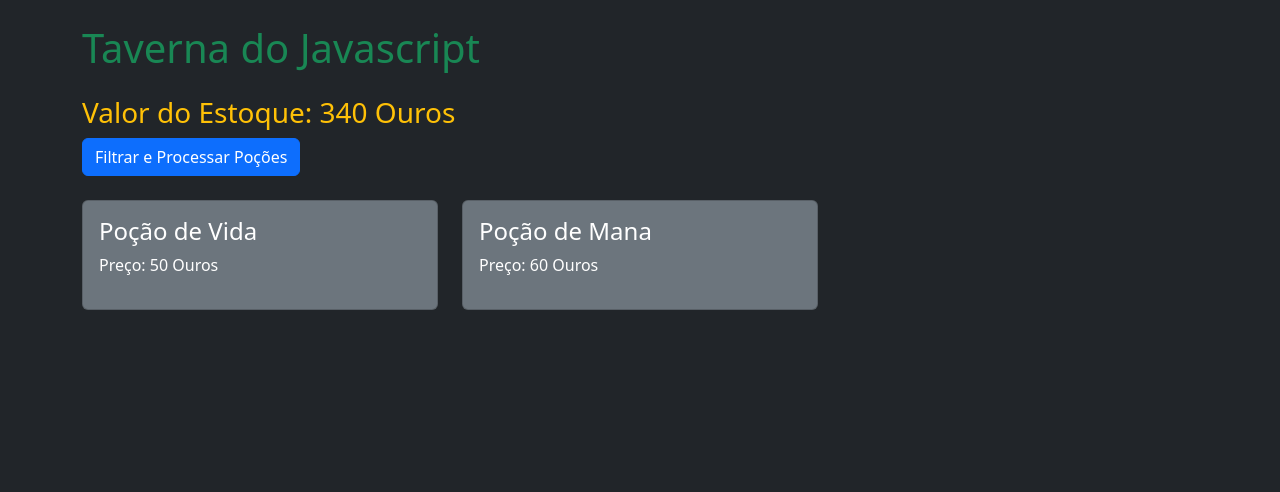
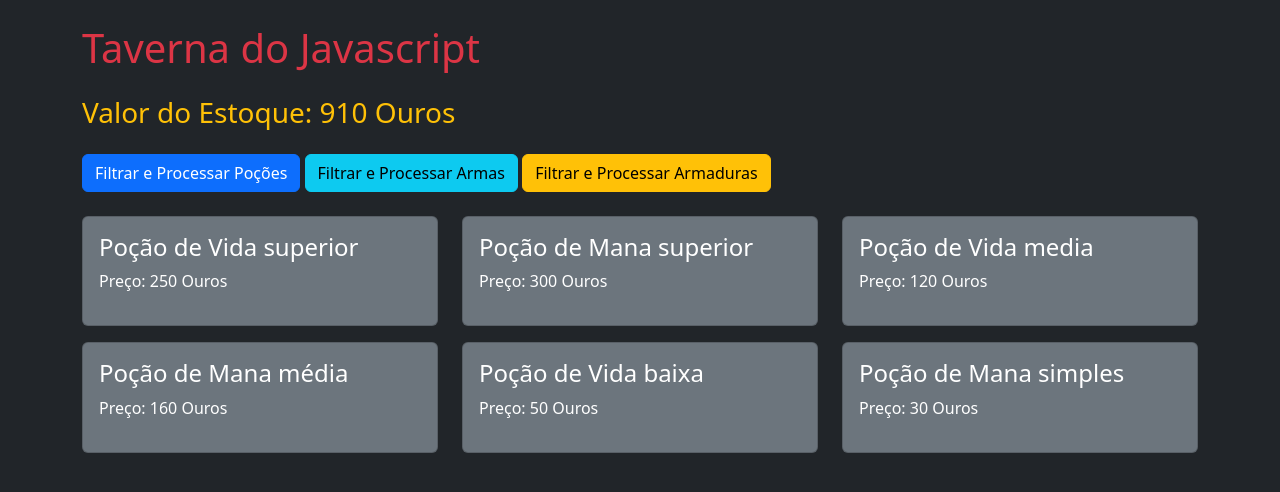
Before and after one commit to oliverbbn/taverna-rpg, a plain HTML site: page index.html in a window 1280 px wide. Both pictures are taken after a click on the button "Filtrar e Processar Poções". Drawn offline with nearby package versions, Linux system fonts and the light colour scheme.

Commit message:
Fix:reduce agora calcula apenas os itens filtrados na tela

```diff
--- a/index.html
+++ b/index.html
@@ -4,14 +4,18 @@
         <meta charset="UTF-8">
         <title>Taverna RPG</title>
         <link href="https://cdn.jsdelivr.net/npm/bootstrap@5.3.0/dist/css/bootstrap.min.css" rel="stylesheet" href="style.css">
+        <link rel="stylesheet" href="style.css">
     </head>
     <body class = "bg-dark text-white p-4">
         <div class="container">
-            <h1 class="text-success mb-4">Taverna do Javascript</h1>
-            <h3 id="valor-total" class="text-warning">Valor do Estoque: 0 Ouro</h3>
-            <button onclick="processarEstoque()" class="btn btn-primary mb-4">Filtrar e Processar Poções</button>
+            <h1 class="text-danger mb-4">Taverna do Javascript</h1>
+            <h3 id="valor-total" class="text-warning mb-4">Valor do Estoque: 0 Ouro</h3>
+            <button onclick="processarPocoes()" class="btn btn-primary mb-4">Filtrar e Processar Poções</button>
+            <button onclick="processarArmas()" class="btn btn-info mb-4">Filtrar e Processar Armas</button>
+            <button onclick="processarArmaduras()" class="btn btn-warning mb-4">Filtrar e Processar Armaduras</button>
             <div id="vitrine" class="row"></div>
         </div>
 <script src="script.js"></script>
+
 </body>
 </html>
--- a/script.js
+++ b/script.js
@@ -1,12 +1,21 @@
 // Nosso banco de dados bruto.
 let estoque = [
     {nome: "Espada Longa", tipo: "Arma", preco: 150},
-    {nome: "Poção de Vida", tipo: "Pocao", preco: 50},
+    {nome: "Poção de Vida superior", tipo: "Pocao", preco: 250},
     {nome: "Escudo de Madeira", tipo: "Armadura", preco: 80},
-    {nome: "Poção de Mana", tipo: "Pocao", preco: 60}
+    {nome: "Poção de Mana superior", tipo: "Pocao", preco: 300},
+    {nome: "Espada Curta", tipo: "Arma", preco: 90},
+    {nome: "Poção de Vida media", tipo: "Pocao", preco: 120},
+    {nome: "Escudo de Aço", tipo: "Armadura", preco: 280},
+    {nome: "Poção de Mana média", tipo: "Pocao", preco: 160},
+    {nome: "Katana", tipo: "Arma", preco: 350},
+    {nome: "Poção de Vida baixa", tipo: "Pocao", preco: 50},
+    {nome: "Escudo de Mithril", tipo: "Armadura", preco: 480},
+    {nome: "Poção de Mana simples", tipo: "Pocao", preco: 30}
+
 ];
 
-function processarEstoque(){
+function processarPocoes(){
     // 1. FILTER: Pega a lista original e deixa só quem tem tipo == "Poção"
     let apenasPocoes = estoque.filter(function(item){
         return item.tipo === "Pocao";
@@ -16,7 +25,7 @@ function processarEstoque(){
     let cartoesHtml = apenasPocoes.map(function(item){
         return `
         <div class="col-md-4 mb-3">
-            <div class="card bg-secondary text-white p-3">
+            <div class="card bg-secondary text-white p-3 cartao">
                 <h4>${item.nome}</h4>
                 <p>Preço: ${item.preco} Ouros</p>
             </div>
@@ -26,15 +35,15 @@ function processarEstoque(){
     // O Map devolve um Array de textos HTML. Usamos o join('') para juntar tudo em um texto só.
 
     document.getElementById('vitrine').innerHTML = cartoesHtml.join('');
-    calcularTotal();
+    calcularTotal(apenasPocoes);
 
     // Chamamos o cálculo matemático na sequencia.
 
-        function calcularTotal(){
+        function calcularTotal(apenasPocoes){
 
     // 3. REDUCE: Pega a lista inteira, vai espremendo e somando numa variável chamada 'acumulador'
 
-    let somaFinal = estoque.reduce(function(acumulador,itemAtual){
+    let somaFinal = apenasPocoes.reduce(function(acumulador,itemAtual){
         return acumulador + itemAtual.preco;
         }, 0);
 
@@ -45,3 +54,74 @@ function processarEstoque(){
     }
 
 }
+
+function processarArmas(){
+    // 1. FILTER: Pega a lista original e deixa só quem tem tipo == "Armas"
+    let apenasArmas = estoque.filter(function(item){
+        return item.tipo === "Arma";
+    });
+    // 2. MAP: Pega a lista de Armas e transforma cada uma em um bloco de HTML
+
+    let cartoesHtml = apenasArmas.map(function(item){
+        return `
+        <div class="col-md-4 mb-3">
+            <div class="card bg-secondary text-white p-3 cartao">
+                <h4>${item.nome}</h4>
+                <p>Preço: ${item.preco} Ouros</p>
+            </div>
+        </div>
+        `;
+    });
+    // O Map devolve um Array de textos HTML. Usamos o join('') para juntar tudo em um texto só.
+
+    document.getElementById('vitrine').innerHTML = cartoesHtml.join('');
+    calcularTotal(apenasArmas);
+
+    // Chamamos o cálculo matemático na sequencia.
+
+        function calcularTotal(apenasArmas){
+
+    // 3. REDUCE: Pega a lista inteira, vai espremendo e somando numa variável chamada 'acumulador'
+
+    let somaFinal = apenasArmas.reduce(function(acumulador,itemAtual){
+        return acumulador + itemAtual.preco;
+        }, 0);
+
+    // Esse 0 é o valor inicial do acumulador!
+
+    document.getElementById('valor-total').innerHTML = `
+    Valor do Estoque: ${somaFinal} Ouros`;
+    }
+
+}
+
+function processarArmaduras(){
+    let apenasArmaduras = estoque.filter(function(item){
+        return item.tipo === "Armadura";
+    });
+
+    let cartoesHtml = apenasArmaduras.map(function(item){
+        return `
+        <div class="col-md-4 mb-3">
+            <div class="card bg-secondary text-white p-3 cartao">
+                <h4>${item.nome}</h4>
+                <p>Preço: ${item.preco} Ouros</p>
+            </div>
+        </div>
+        `;
+    });
+
+    document.getElementById('vitrine').innerHTML = cartoesHtml.join('');
+    calcularTotal(apenasArmaduras);
+
+    function calcularTotal(apenasArmaduras){
+
+    let somaFinal = apenasArmaduras.reduce(function(acumulador,itemAtual){
+        return acumulador + itemAtual.preco;
+        }, 0);
+
+    document.getElementById('valor-total').innerHTML = `
+    Valor do Estoque: ${somaFinal} Ouros`;
+    }
+
+}
--- a/style.css
+++ b/style.css
@@ -0,0 +1,7 @@
+.cartao{
+    transition: 0.3s;
+    }
+.cartao:hover{
+    transform: scale(1.05);
+    border-color: #ffd700;
+    }
```
